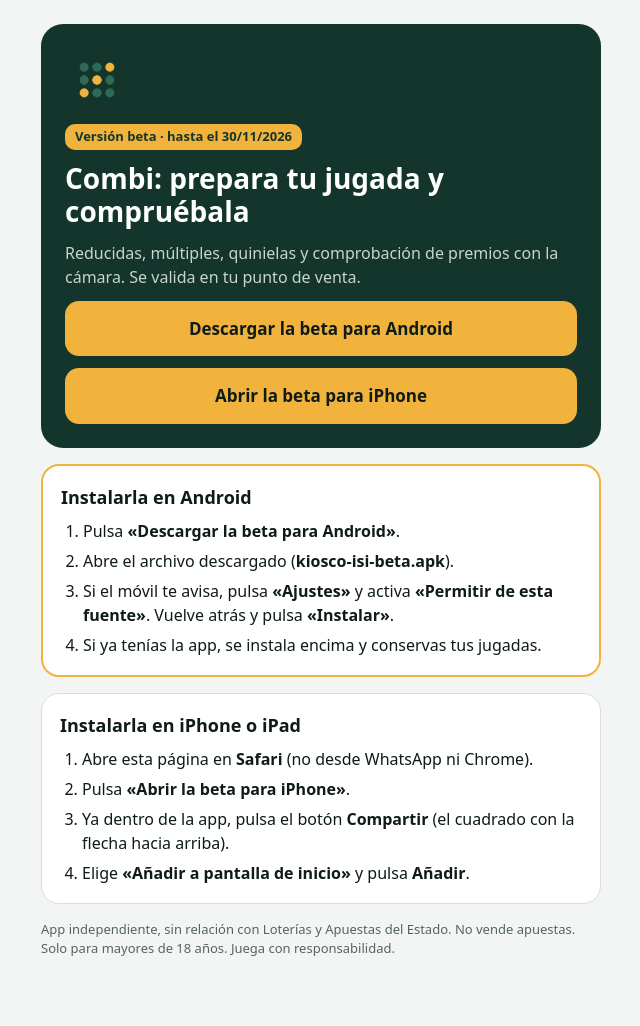
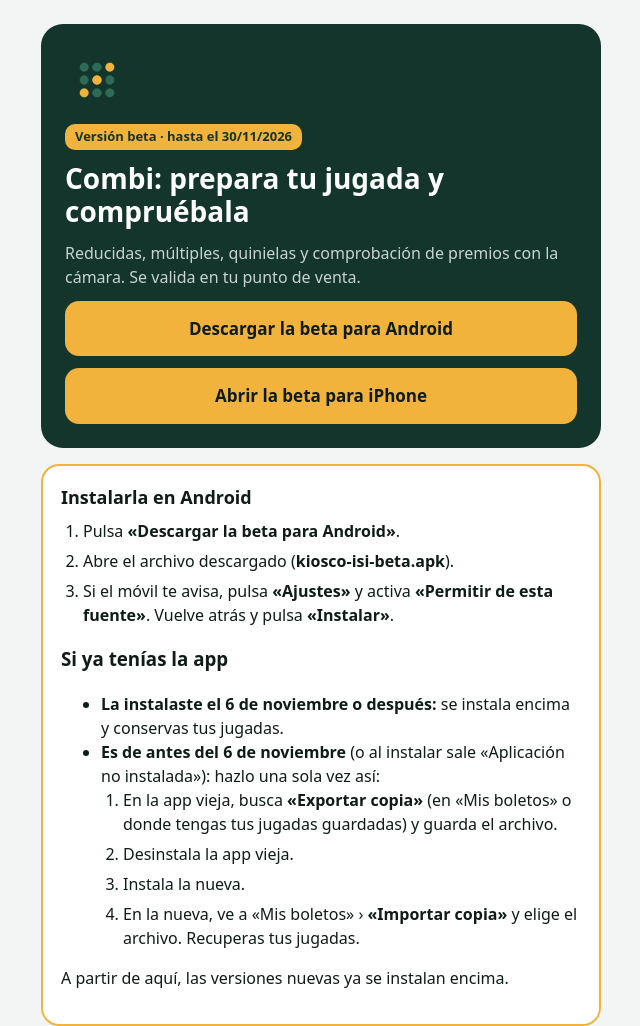
Before and after one commit to kioscoisi/combinario, a plain HTML site: page index.html in a window 1280 px wide. Shown: the top 1026 px of the page, without its empty margins (319-959 px from the left). Before the commit the page ends 991 px from the top, so only its background shows below. Drawn offline with Linux system fonts and the light colour scheme.

Commit message:
Web: cómo actualizar desde una versión anterior al 6/11 (exportar copia, desinstalar, instalar, importar)

```diff
--- a/index.html
+++ b/index.html
@@ -43,8 +43,20 @@ small{color:var(--muted);font-size:13px}
 <li>Pulsa <b>«Descargar la beta para Android»</b>.</li>
 <li>Abre el archivo descargado (<b>kiosco-isi-beta.apk</b>).</li>
 <li>Si el móvil te avisa, pulsa <b>«Ajustes»</b> y activa <b>«Permitir de esta fuente»</b>. Vuelve atrás y pulsa <b>«Instalar»</b>.</li>
-<li>Si ya tenías la app, se instala encima y conservas tus jugadas.</li>
 </ol>
+<h3>Si ya tenías la app</h3>
+<ul>
+<li><b>La instalaste el 6 de noviembre o después:</b> se instala encima y conservas tus jugadas.</li>
+<li><b>Es de antes del 6 de noviembre</b> (o al instalar sale «Aplicación no instalada»): hazlo una sola vez así:
+<ol>
+<li>En la app vieja, busca <b>«Exportar copia»</b> (en «Mis boletos» o donde tengas tus jugadas guardadas) y guarda el archivo.</li>
+<li>Desinstala la app vieja.</li>
+<li>Instala la nueva.</li>
+<li>En la nueva, ve a «Mis boletos» › <b>«Importar copia»</b> y elige el archivo. Recuperas tus jugadas.</li>
+</ol>
+</li>
+</ul>
+<p>A partir de aquí, las versiones nuevas ya se instalan encima.</p>
 </section>
 <section class="card" id="cIos">
 <h2>Instalarla en iPhone o iPad</h2>
```
